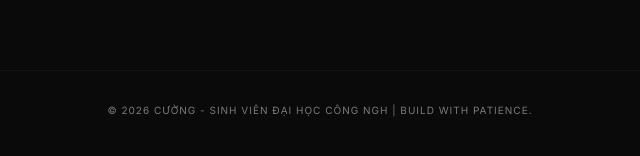
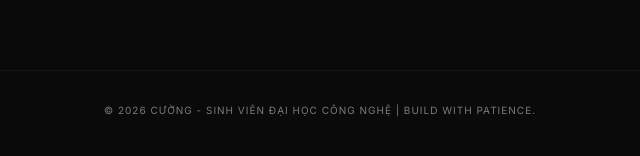
Before and after one commit to phammanhcuong32115147-afk/my-portfolio, a plain HTML site: page index.html in a window 1280 px wide. Shown: the part 3795-3951 px from the top of the page, 320-960 px from the left. Drawn offline with nearby package versions, Linux system fonts and the light colour scheme; a web font is replaced by a local one.

Commit message:
Update index.html

```diff
--- a/index.html
+++ b/index.html
@@ -448,7 +448,7 @@
     </main>
 
     <footer class="py-8 border-t border-white/5 text-center font-sans text-[10px] uppercase tracking-widest text-cosmic-muted">
-        &copy; 2026 CƯỜNG - SINH VIÊN ĐẠI HỌC CÔNG NGH | Build with patience.
+        &copy; 2026 CƯỜNG - SINH VIÊN ĐẠI HỌC CÔNG NGHỆ | Build with patience.
     </footer>
 
     <div id="pdf-modal" class="fixed inset-0 z-[100] bg-black/90 backdrop-blur-sm flex items-center justify-center opacity-0 pointer-events-none transition-opacity duration-300">
```
